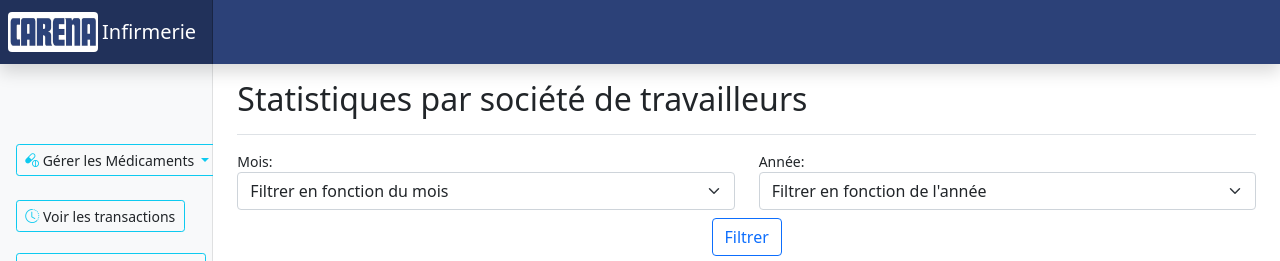
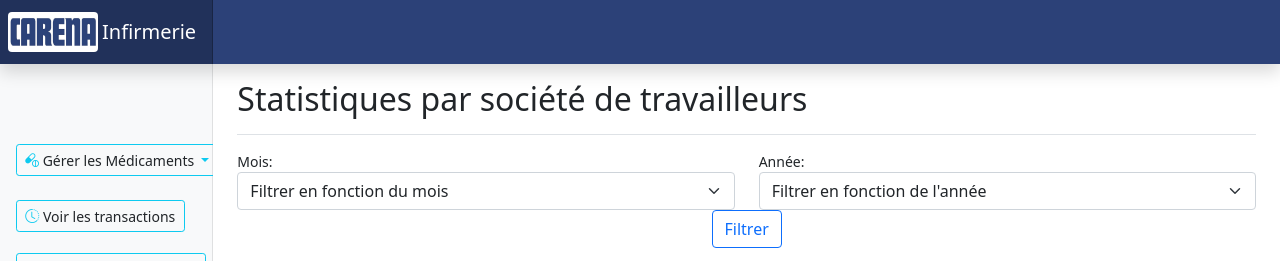
Before and after one commit to Ivanyao2002/gestion_stock_infirmerie, a Django app: page /stocks/statistiques/ in a window 1280 px wide. Shown: the top 261 px of the page. Run offline with Django 4.2, Linux system fonts and the light colour scheme; data that the repository does not hold is empty; some libraries are stand-ins or nearby versions.

```diff
--- a/stocks/templates/other/statistiques.html
+++ b/stocks/templates/other/statistiques.html
@@ -43,7 +43,7 @@
       </div>
     </div>
     <div class="text-center">
-      <button type="submit" class="btn btn-outline-primary m-2">Filtrer</button>
+      <button type="submit" class="btn btn-outline-primary mb-5 mt-3git ">Filtrer</button>
     </div>
   </form>
 
--- a/users/templates/base.html
+++ b/users/templates/base.html
@@ -22,6 +22,8 @@
     <script src="https://code.jquery.com/ui/1.13.1/jquery-ui.min.js"></script>
     <link rel="stylesheet" href="https://code.jquery.com/ui/1.13.1/themes/base/jquery-ui.css">
     <script src="https://cdn.jsdelivr.net/npm/chart.js"></script>
+    <link rel="stylesheet" type="text/css" href="{% static 'css/chart.css' %}">
+    <script src="{% static 'js/chart.js' %}"></script>
 
 
     {% block style %} {% endblock %}
```
Also changed, not shown: stocks/templates/stocks_list.html (+7 -3 lines).
